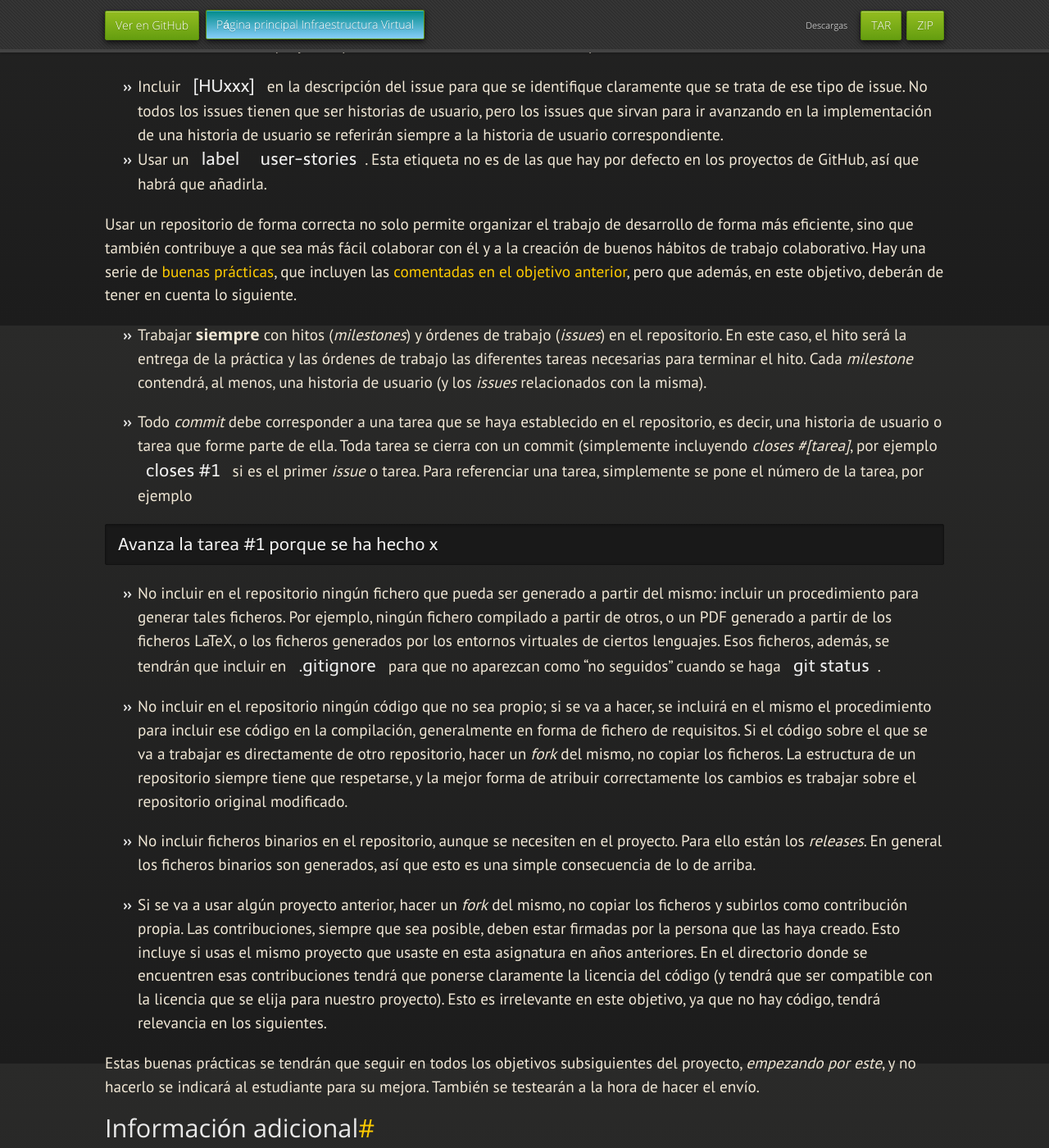
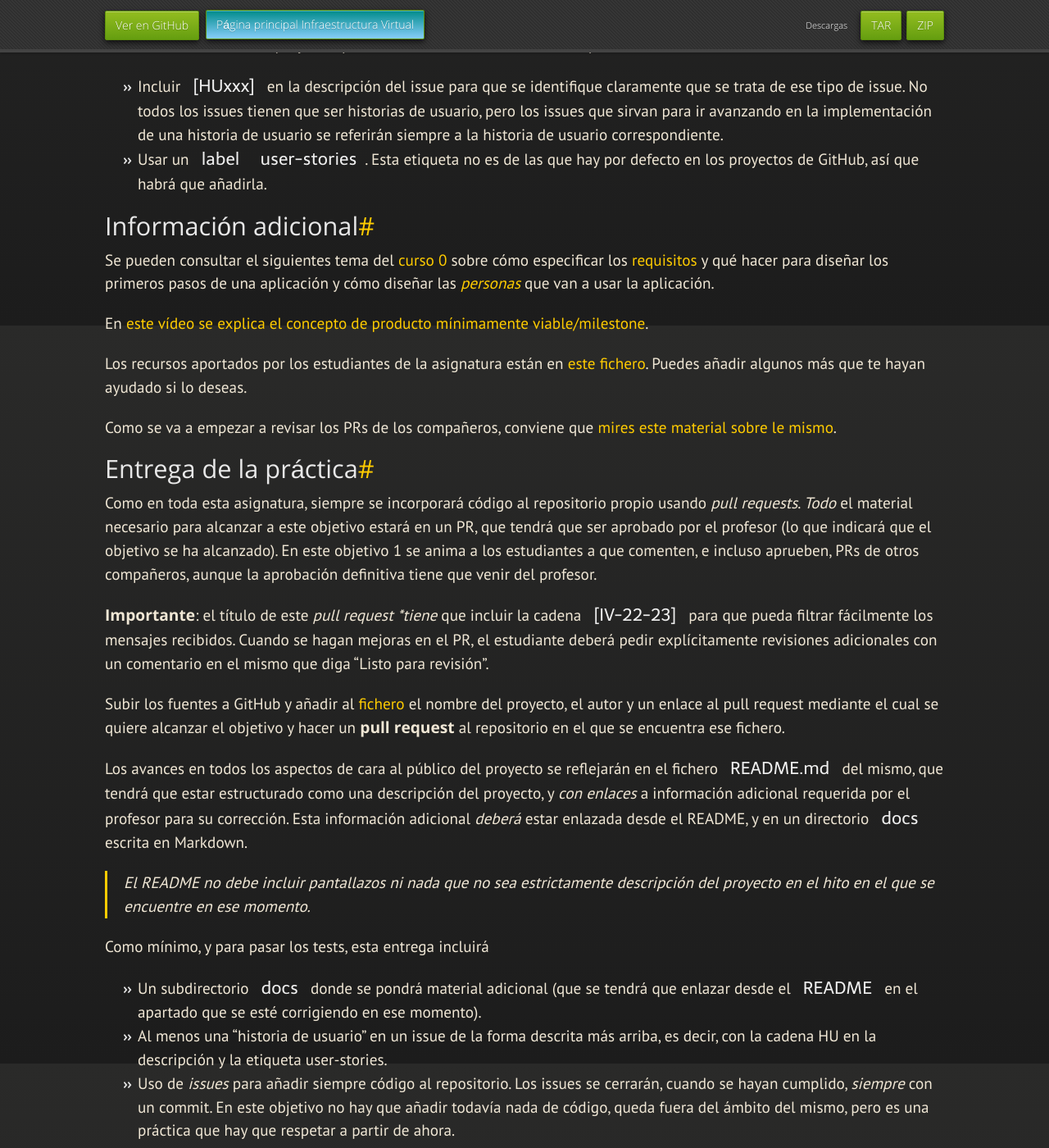
Before and after one commit to JJ/IV, a Jekyll site: the page built from documentos/proyecto/1.Infraestructura.md, in a window 1280 px wide and 1400 px high, scrolled down 2303 px. Shown: the whole window at 82% size. Built offline with Jekyll 4.4.1, drawn with Linux system fonts in a browser that asks for light colours; nearby versions of some CDN libraries; some web fonts are replaced; our own code applies the rules of GitHub Pages for plain Markdown files.

Commit message:
Sync documentos/proyecto/1.Infraestructura.md de master a gh-pages

````diff
--- a/documentos/proyecto/1.Infraestructura.md
+++ b/documentos/proyecto/1.Infraestructura.md
@@ -127,66 +127,6 @@ historias de usuario tienen que tener dos características:
   por defecto en los proyectos de GitHub, así que habrá que
   añadirla.
 
-Usar un repositorio de forma correcta no solo permite organizar el trabajo de
-desarrollo de forma más eficiente, sino que también contribuye a que sea más
-fácil colaborar con él y a la creación de buenos hábitos de trabajo
-colaborativo. Hay una serie de
-[buenas prácticas](https://www.git-tower.com/learn/git/ebook/en/command-line/appendix/best-practices),
-que incluyen las [comentadas en el objetivo anterior](0.Repositorio), pero que
-además, en este objetivo, deberán de tener en cuenta lo siguiente.
-
-* Trabajar **siempre** con hitos (*milestones*) y órdenes de trabajo
-  (*issues*) en el repositorio. En este caso, el hito será la entrega
-  de la práctica y las órdenes de trabajo las diferentes tareas
-  necesarias para terminar el hito. Cada *milestone* contendrá, al
-  menos, una historia de usuario (y los *issues* relacionados con la
-  misma).
-
-* Todo *commit* debe corresponder a una tarea que se haya establecido
-  en el repositorio, es decir, una historia de usuario o tarea que forme parte
-  de ella. Toda tarea se cierra con un commit (simplemente
-  incluyendo *closes #[tarea]*, por ejemplo `closes #1` si es el
-  primer *issue* o tarea. Para referenciar una tarea, simplemente se
-  pone el número de la tarea, por ejemplo
-
-```plain
-Avanza la tarea #1 porque se ha hecho x
-```
-
-* No incluir en el repositorio ningún fichero que pueda ser generado a
-  partir del mismo: incluir un procedimiento para generar tales
-  ficheros. Por ejemplo, ningún fichero compilado a partir de otros, o
-  un PDF generado a partir de los ficheros LaTeX, o los ficheros
-  generados por los entornos virtuales de ciertos lenguajes. Esos
-  ficheros, además, se tendrán que incluir en `.gitignore` para que no
-  aparezcan como "no seguidos" cuando se haga `git status`.
-
-* No incluir en el repositorio ningún código que no sea propio; si se va a
-  hacer, se incluirá en el mismo el procedimiento para incluir ese código en la
-  compilación, generalmente en forma de fichero de requisitos. Si el
-  código sobre el que se va a trabajar es directamente de otro
-  repositorio, hacer un *fork* del mismo, no copiar los ficheros. La
-  estructura de un repositorio siempre tiene que respetarse, y la
-  mejor forma de atribuir correctamente los cambios es trabajar sobre
-  el repositorio original modificado.
-
-* No incluir ficheros binarios en el repositorio, aunque se necesiten en el
-  proyecto. Para ello están los *releases*. En general los ficheros binarios
-  son generados, así que esto es una simple consecuencia de lo de arriba.
-
-* Si se va a usar algún proyecto anterior, hacer un *fork* del mismo, no copiar
-  los ficheros y subirlos como contribución propia. Las contribuciones, siempre
-  que sea posible, deben estar firmadas por la persona que las haya creado.
-  Esto incluye si usas el mismo proyecto que usaste en esta asignatura en años
-  anteriores. En el directorio donde se encuentren esas contribuciones tendrá
-  que ponerse claramente la licencia del código (y tendrá que ser compatible con
-  la licencia que se elija para nuestro proyecto). Esto es irrelevante
-  en este objetivo, ya que no hay código, tendrá relevancia en los siguientes.
-
-Estas buenas prácticas se tendrán que seguir en todos los objetivos
-subsiguientes del proyecto, *empezando por este*, y no hacerlo se
-indicará al estudiante para su mejora. También se testearán a la hora
-de hacer el envío.
 
 ## Información adicional
 
````
